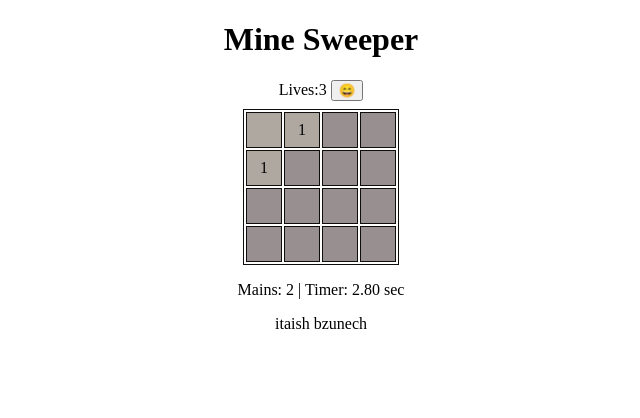
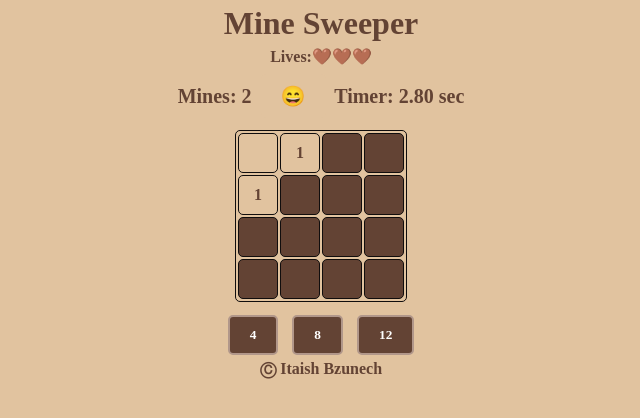
Before and after one commit to Itaish-Bzu/Mine-Sweeper1, a plain HTML site: page index.html in a window 1280 px wide. Both pictures are taken after a click on the element 583 px from the left and 129 px from the top of the page. Shown: the whole page, without its empty margins (319-959 px from the left). Drawn offline with Linux system fonts and the light colour scheme.

Commit message:
finel update

```diff
--- a/css/app.css
+++ b/css/app.css
@@ -1,22 +1,72 @@
+* {
+ box-sizing: border-box}
+
 body{
     text-align: center;
+    color: #634334;
+    font-size: 1rem;
+    font-weight: bold;
+    font-family:Papyrus;
+    background-color: #e1c39f;
+    margin: 0;
 }
+h1{
+    margin: 5px;
+}
+p{
+    font-size: 1.25rem;
+    font-weight: bold;
+    margin: 0.25rem;
+}
+
+
 
 table {
     margin: 0.5rem auto;
     border: 1px solid #100d0d;
-
+    border-radius: 5px;
 }
 
 td{
     border: 1px solid #100d0d;
-    width: 2rem;
-     height: 2rem;
-    background-color: rgb(175, 168, 160);
+    width: 2.5rem;
+    height: 2.5rem;
+    background-color:#dd4545;
+    border-radius: 5px;
+    background-color: #e1c39f;
 
+
+}
+
+td:hover{
+    background-color: #e5cdc1;
+    cursor:pointer;
 }
 
 .hide{
     display: 'none';
-    background-color: #989090;
+    background-color:#634334;
 }
+
+button{
+   background-color:#634334;
+    color:rgb(255, 255, 255);
+    margin:  5px;
+    padding: 10px 20px;
+    border-radius: 5px;
+    border: 2px solid#b1978a;
+    font-weight: bold;
+    font-family: Papyrus;
+}
+
+.btn{
+    font-size: 1.25rem;
+    background-color: #e1c39f;
+    border: none;
+    margin: 0.25rem;
+    /* border: 2px solid#b1978a; */
+}
+
+button:hover{
+    cursor:pointer;
+}
--- a/index.html
+++ b/index.html
@@ -8,17 +8,22 @@
   </head>
   <body onload="onInit()" oncontextmenu="return false">
     <h1>Mine Sweeper</h1>
+
     <div class="additional-features">
-      Lives:<span>3</span>
+      Lives:<span> '🤎🤎🤎'</span>
+    </div>
+    <p>
+      Mines: <span class="mine">0</span>
       <button class="btn" onclick="onInit()">😄</button>
-    </div>
+      Timer: <span class="timer">0.00</span> sec
+    </p>
     <div class="board"></div>
-    <p class="container">Mains: <span class="mine">0</span> |
-     Timer: <span class="timer">0</span> sec</span></p>
 
+    <div class="buttons"></div>
 
-    <footer>itaish bzunech</footer>
+    <footer>Ⓒ Itaish Bzunech</footer>
     <script src="js/utils.js"></script>
     <script src="js/app.js"></script>
+
   </body>
 </html>
--- a/js/app.js
+++ b/js/app.js
@@ -1,36 +1,40 @@
 'use strict'
 
 const MINE = '💣'
-const MARK = '🚩'
+const MARK = '🏳️'
 const EMPTY = ' '
 
+var gGame
 var gBoard
 var gTimerInterval
 var gStartTime
+
 var gLevel = {
   size: 4,
   mine: 2,
 }
 
-var gGame = {
-  isOn: false,
-  revealedCount: 0,
-  markedCount: 0,
-  secsPassed: 0,
-  isVictory: false,
-  lives: 3,
-}
+function onInit() {
+  gGame = {
+    isOn: true,
+    revealedCount: 0,
+    markedCount: 0,
+    secsPassed: 0,
+    isVictory: false,
+    lives: 3,
+  }
 
-function onInit() {
-  gGame.isOn = true
   gBoard = buildBoard()
-  // console.table(gBoard)
   renderBoard(gBoard, '.board')
+  renderBtn()
+  clearInterval(gTimerInterval)
   mineDisplay()
+  timerDisplay()
+  restartDisplay()
+  livesDisplay(gGame.lives)
 }
 
 function buildBoard() {
-  //   const size = 4
   const board = []
   for (var i = 0; i < gLevel.size; i++) {
     board[i] = []
@@ -47,6 +51,25 @@ function buildBoard() {
   return board
 }
 
+function onChooseTheLevel(elBtn) {
+  var levels = [4, 8, 12]
+
+  var level = +elBtn.dataset.level
+
+  if (level === 0) {
+    gLevel.size = levels[0]
+    gLevel.mine = 2
+  } else if (level === 1) {
+    gLevel.size = levels[1]
+    gLevel.mine = 14
+  } else if (level === 2) {
+    gLevel.size = levels[2]
+    gLevel.mine = 32
+  }
+
+  onInit()
+}
+
 function onCellClicked(elCell, i, j) {
   const cell = gBoard[i][j]
 
@@ -54,13 +77,14 @@ function onCellClicked(elCell, i, j) {
   if (!gGame.isOn) return
   if (cell.isMarked) return
 
+  gGame.revealedCount++
   cell.isRevealed = true
-  gGame.revealedCount++
   elCell.classList.remove('hide')
 
   if (gGame.revealedCount === 1) {
     startTimer()
-    firstClick()
+    randomMind(gBoard, gLevel.mine, cell)
+    setMinesNegsCount(gBoard)
     expandeReveal(i, j)
     return
   } else if (cell.minesAroundCount) {
@@ -72,10 +96,10 @@ function onCellClicked(elCell, i, j) {
 
   if (cell.isMine) {
     gGame.lives--
-    document.querySelector('.additional-features span').innerText = gGame.lives
+    livesDisplay(gGame.lives)
     if (gGame.lives === 0) {
       elCell.classList.remove('hide')
-      gameOver()
+      gameOver('😖')
       exposeAllMines()
       return
     }
@@ -88,11 +112,7 @@ function onCellClicked(elCell, i, j) {
       elCell.innerHTML = EMPTY
     }, 500)
   }
-
-  if (checkGameOver()) {
-    gGame.isVictory = true
-    gameOver()
-  }
+  checkGameOver() ? gameOver('😎') : ' '
 }
 
 function onCellMarked(elCell, i, j) {
@@ -110,33 +130,30 @@ function onCellMarked(elCell, i, j) {
     gGame.markedCount--
   }
 
+  if (cell.isMarked && cell.isMine) {
+    checkGameOver() ? gameOver('😎') : ' '
+  }
+
   mineDisplay()
-  console.log(gGame.markedCount)
 }
 
-function randomMind(board, mineAmount) {
+function randomMind(board, mineAmount, elCell) {
+  var idxI = 0
+  var idxJ = 0
   for (var i = 0; i < mineAmount; i++) {
-    var idxI = getRandomIntInclusive(0, gLevel.mine)
-    var idxJ = getRandomIntInclusive(0, gLevel.mine)
-    // console.log(idxI, idxJ)
-    const cell = board[idxI][idxJ]
-    if (!cell.isRevealed && !cell.isMine) cell.isMine = true
+    idxI = getRandomIntInclusive(0, board.length - 1)
+    idxJ = getRandomIntInclusive(0, board.length - 1)
+
+    var cell = board[idxI][idxJ]
+
+    if (!cell.isMine && cell !== elCell) cell.isMine = true
+    else i--
   }
-}
-
-function firstClick() {
-  gBoard[2][2].isMine = true
-  gBoard[1][1].isMine = true
-  // randomMind(gBoard, gLevel.mine)
-  setMinesNegsCount(gBoard)
-
-  return gBoard
 }
 
 function setMinesNegsCount(board) {
   for (var i = 0; i < board.length; i++) {
     for (var j = 0; j < board[0].length; j++) {
-      //   console.log(i,j);
       if (gBoard[i][j].isMine) continue
 
       findTheNeighbors(gBoard, i, j)
@@ -144,18 +161,12 @@ function setMinesNegsCount(board) {
   }
 }
 
-function checkGameOver() {
-  if (
-    gGame.revealedCount === gBoard.length ** 2 - gLevel.mine &&
-    gGame.markedCount === gLevel.mine
-  )
-    return true
-  else return false
-}
-
 function expandeReveal(idxI, idxJ) {
   const cell = gBoard[idxI][idxJ]
+
+  if (cell.isMarked) return
   if (cell.isMine) return
+
   const rowIdx = idxI
   const colIdx = idxJ
 
@@ -168,7 +179,7 @@ function expandeReveal(idxI, idxJ) {
 
       var neighbor = gBoard[i][j]
 
-      if (!neighbor.isMine && !neighbor.isRevealed) {
+      if (!neighbor.isMine && !neighbor.isRevealed && !neighbor.isMarked) {
         if (!neighbor.minesAroundCount) {
           renderCell(i, j, EMPTY)
         } else {
@@ -176,17 +187,10 @@ function expandeReveal(idxI, idxJ) {
         }
         neighbor.isRevealed = true
         gGame.revealedCount++
+        checkGameOver() ? gameOver('😎') : ' '
       }
     }
   }
-}
-
-function gameOver() {
-  gGame.isOn = false
-  clearInterval(gTimerInterval)
-  var msg = gGame.isVictory ? '😎' : '🤯'
-  document.querySelector('.btn').innerHTML = msg
-  // openModal(msg)
 }
 
 function exposeAllMines() {
@@ -200,7 +204,55 @@ function exposeAllMines() {
   }
 }
 
+function checkGameOver() {
+  if (
+    gGame.revealedCount === gBoard.length ** 2 - gLevel.mine &&
+    gGame.markedCount === gLevel.mine
+  )
+    return true
+  else return false
+}
+
+function gameOver(msg) {
+  gGame.isOn = false
+  clearInterval(gTimerInterval)
+  // var msg = gGame.isVictory ? '😎' : '🤯'
+  document.querySelector('.btn').innerHTML = msg
+  // openModal(msg)
+}
+
+
 function mineDisplay() {
   const elmine = document.querySelector('p .mine')
   elmine.innerHTML = gLevel.mine - gGame.markedCount
 }
+
+function timerDisplay() {
+  const elTimer = document.querySelector('p .timer')
+  elTimer.innerHTML = '0.00'
+}
+
+function renderBtn() {
+  var levels = [4, 8, 12]
+  var btns = ` `
+
+  for (var i = 0; i < levels.length; i++) {
+    btns += ` <button  data-level=${i} onclick="onChooseTheLevel(this)">${levels[i]} </button>`
+  }
+
+  document.querySelector('.buttons').innerHTML = btns
+}
+
+function restartDisplay() {
+  const elbtn = document.querySelector('.btn')
+  elbtn.innerHTML = '😄'
+  document.querySelector('.additional-features span').innerText = gGame.lives
+}
+
+function livesDisplay(lives) {
+  var elLives = document.querySelector('.additional-features span')
+  if (gGame.lives === 3) elLives.innerText = '🤎🤎🤎'
+  else if (gGame.lives === 2) elLives.innerText = '🤎🤎'
+  else if (gGame.lives === 1) elLives.innerText = '🤎'
+  else elLives.innerText = ' '
+}
--- a/js/utils.js
+++ b/js/utils.js
@@ -62,21 +62,18 @@ function findTheNeighbors(board, idxI, idxJ) {
     }
   }
 }
-//************************************** */
+
 function startTimer() {
   gStartTime = Date.now()
   gTimerInterval = setInterval(updateTimer, 100)
-  // console.log(' gTimerInterval:', gTimerInterval)
 }
 
 function updateTimer() {
   const now = Date.now()
-  //* Taking the difference between current time and start time
-  //* and converting to seconds
-  const diff = (now - gStartTime) / 1000
-  document.querySelector('p .timer').innerText = diff.toFixed(2)
+  gGame.secPassed = (now - gStartTime) / 1000
+  document.querySelector('p .timer').innerText = gGame.secPassed.toFixed(2)
 }
-//**************************************************** */
+
 
 function getRandomIntInclusive(min, max) {
   return Math.floor(Math.random() * (max - min + 1)) + min
```
